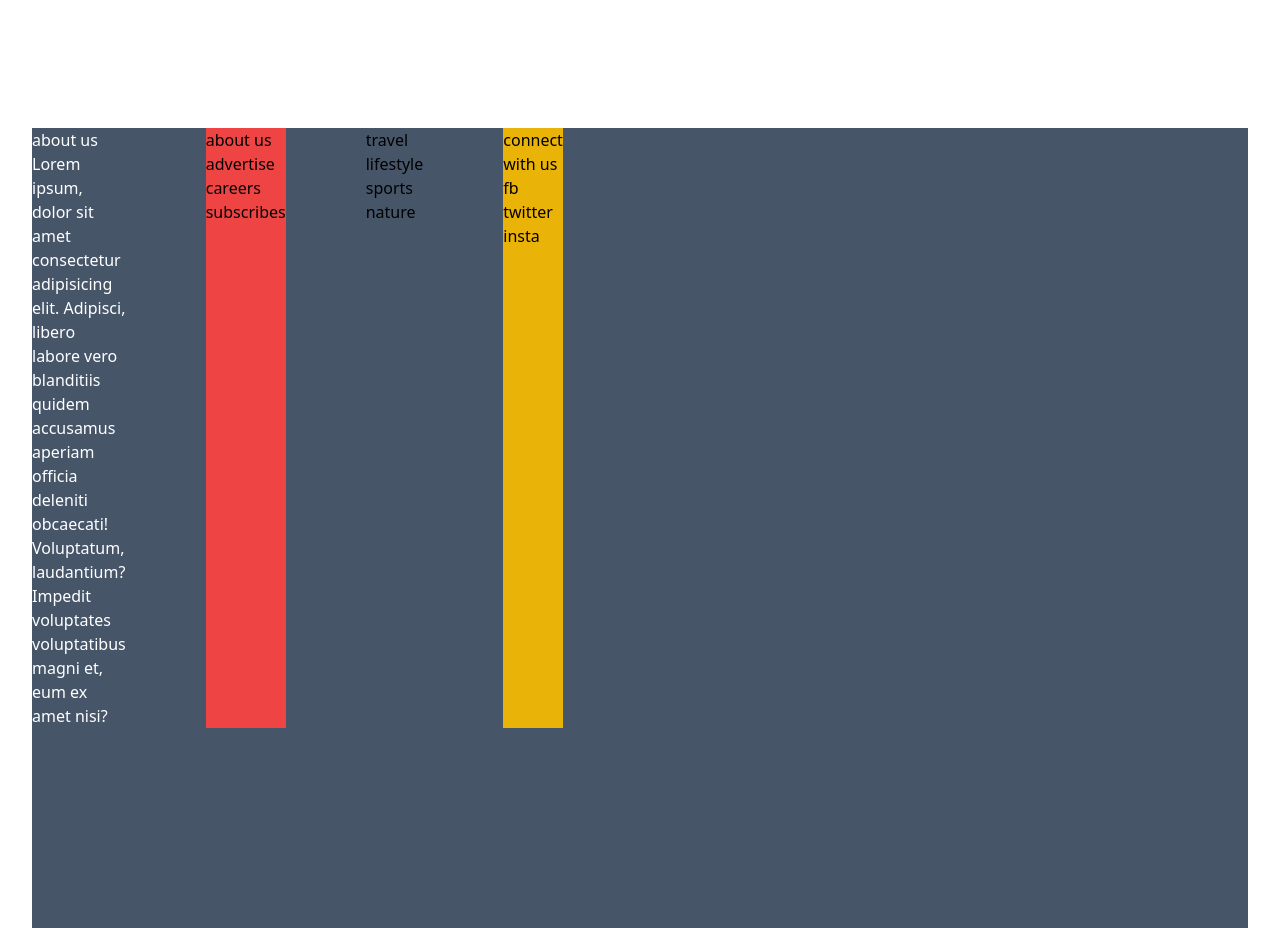
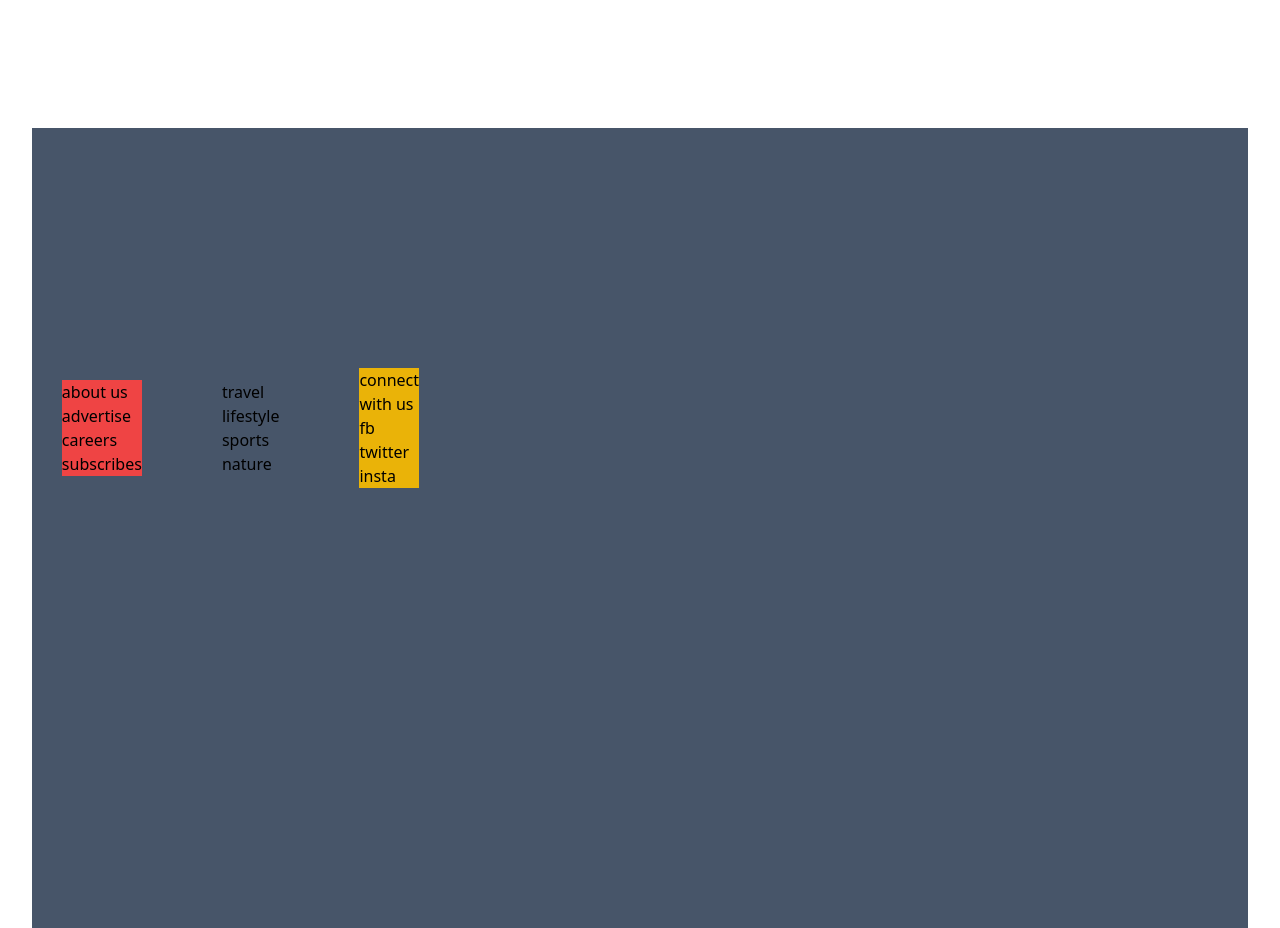
Before and after one commit to aman000712/react, a React (Vite) app: page / in a window 1280 px wide. Shown: the part 4060-4988 px from the top of the page. Built offline with nearby package versions, Linux system fonts and the light colour scheme.

Commit message:
projectone

```diff
--- a/src/App.jsx
+++ b/src/App.jsx
@@ -227,7 +227,7 @@ function App() {
           </div>
         </div>
         <div className=' bg-slate-600 h-lvh'>
-          <div className='flex w-1/5 gap-20'>
+          <div className='flex w-1/5 gap-20 items-center justify-center'>
             <div className='text-white'>
               <div>
                 about us
```
